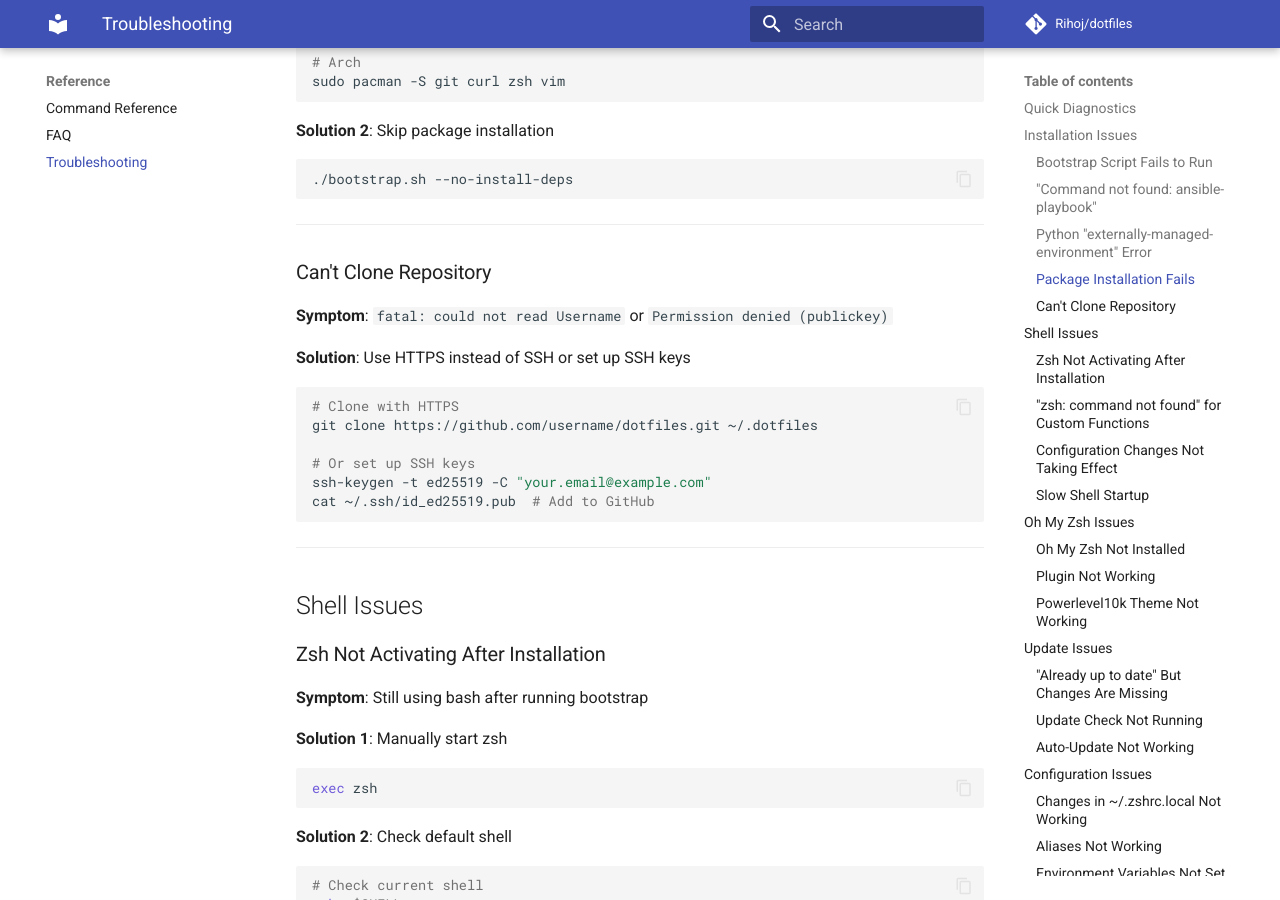
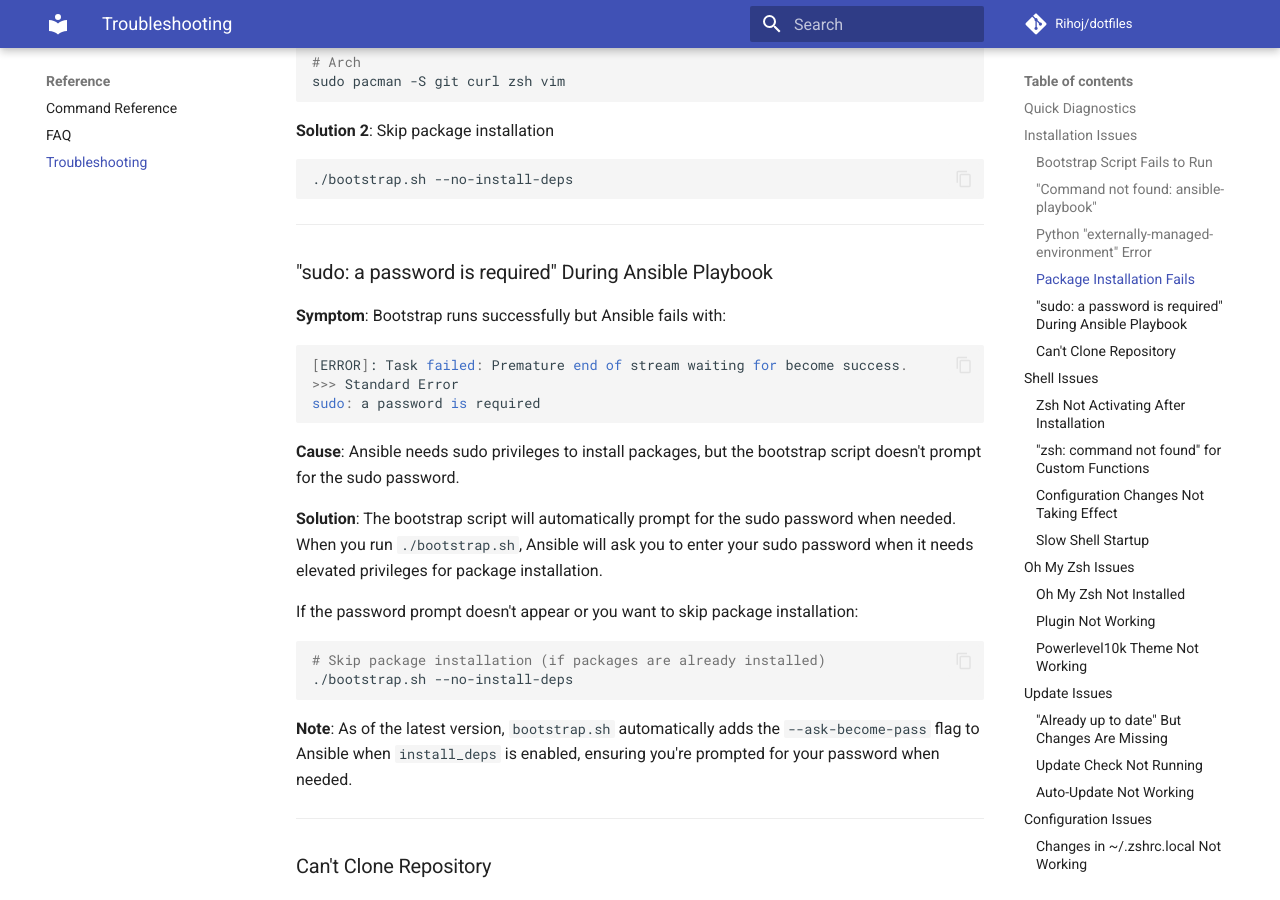
Before and after one commit to Rihoj/dotfiles, an MkDocs documentation site: the page built from docs/troubleshooting.md, in a window 1280 px wide and 900 px high, scrolled down 2870 px. Built offline with MkDocs 1.6.1 and Material for MkDocs 9.7.7, drawn with Linux system fonts in a browser that asks for light colours; comment, search, counter and statistics services are not loaded.

Commit message:
Update documentation to explain sudo password prompt behavior
Co-authored-by: Rihoj <1520296+Rihoj@users.noreply.github.com>

````diff
--- a/docs/troubleshooting.md
+++ b/docs/troubleshooting.md
@@ -143,6 +143,29 @@ sudo pacman -S git curl zsh vim
 ```bash
 ./bootstrap.sh --no-install-deps
 ```
+
+---
+
+### "sudo: a password is required" During Ansible Playbook
+
+**Symptom**: Bootstrap runs successfully but Ansible fails with:
+```
+[ERROR]: Task failed: Premature end of stream waiting for become success.
+>>> Standard Error
+sudo: a password is required
+```
+
+**Cause**: Ansible needs sudo privileges to install packages, but the bootstrap script doesn't prompt for the sudo password.
+
+**Solution**: The bootstrap script will automatically prompt for the sudo password when needed. When you run `./bootstrap.sh`, Ansible will ask you to enter your sudo password when it needs elevated privileges for package installation.
+
+If the password prompt doesn't appear or you want to skip package installation:
+```bash
+# Skip package installation (if packages are already installed)
+./bootstrap.sh --no-install-deps
+```
+
+**Note**: As of the latest version, `bootstrap.sh` automatically adds the `--ask-become-pass` flag to Ansible when `install_deps` is enabled, ensuring you're prompted for your password when needed.
 
 ---
 
````
Also changed, not shown: docs/getting-started.md (+4 -1 lines).
